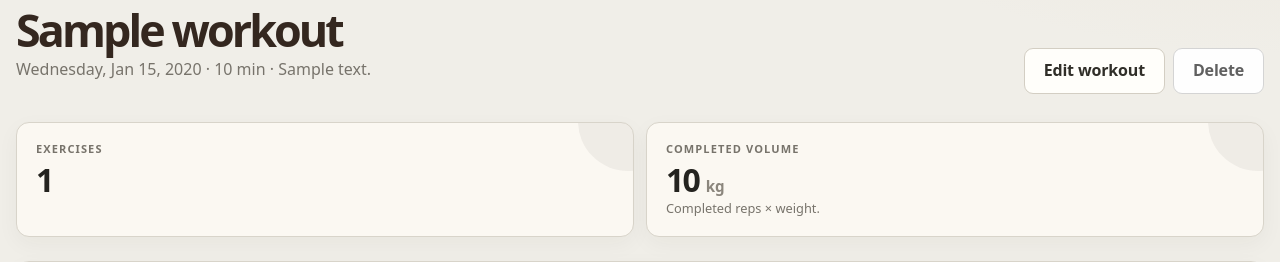
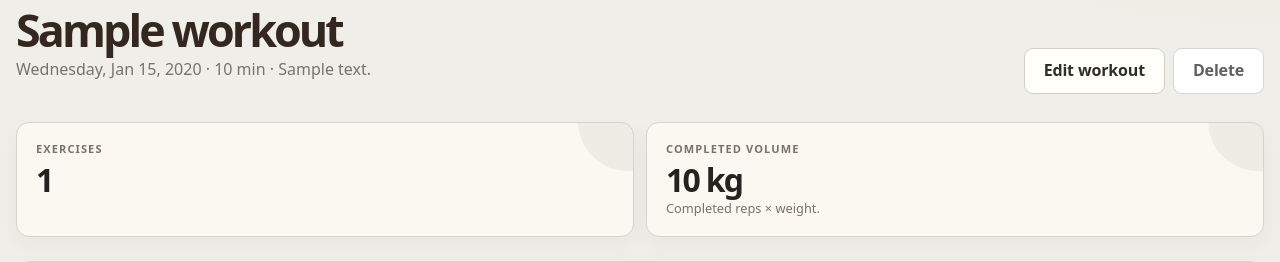
Before and after one commit to Sagar-Shahi/fitness-hub, a Django app: page /app/workouts/1/ in a window 1280 px wide. Shown: the part 157-419 px from the top of the page. Run offline with Django 5.2, Linux system fonts and the light colour scheme; a user stored in the database is signed in; tables that the repository leaves empty hold one stand-in row (values such as "Sample post"); parts of the project's set-up code (start-up, migrations or seed data) failed here and were passed over.

Commit message:
Keep completed volume value accessible as a single text label

```diff
--- a/templates/tracker/workout_detail.html
+++ b/templates/tracker/workout_detail.html
@@ -7,7 +7,7 @@
   <div class="head-actions"><a class="btn btn-quiet" href="{% url 'tracker:workout-edit' workout.pk %}">Edit workout</a><a class="btn btn-danger-quiet" href="{% url 'tracker:workout-delete' workout.pk %}">Delete</a></div>
 </section>
 
-<dl class="stats workout-stats"><div class="stat"><dt>EXERCISES</dt><dd>{{ workout.exercises.all|length }}</dd></div><div class="stat"><dt>COMPLETED VOLUME</dt><dd>{{ workout.volume_kg|floatformat:0 }} <span class="stat-denom">kg</span></dd><dd class="stat-note">Completed reps × weight.</dd></div></dl>
+<dl class="stats workout-stats"><div class="stat"><dt>EXERCISES</dt><dd>{{ workout.exercises.all|length }}</dd></div><div class="stat"><dt>COMPLETED VOLUME</dt><dd>{{ workout.volume_kg|floatformat:0 }} kg</dd><dd class="stat-note">Completed reps × weight.</dd></div></dl>
 
 {% if workout.exercises.all %}
   {% for e in workout.exercises.all %}
```
